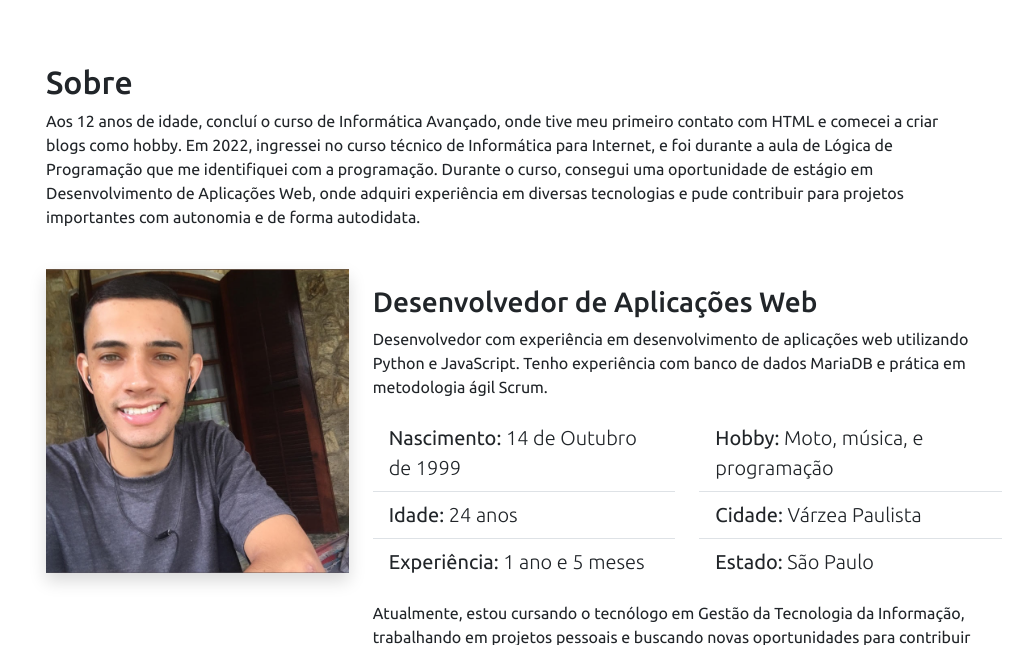
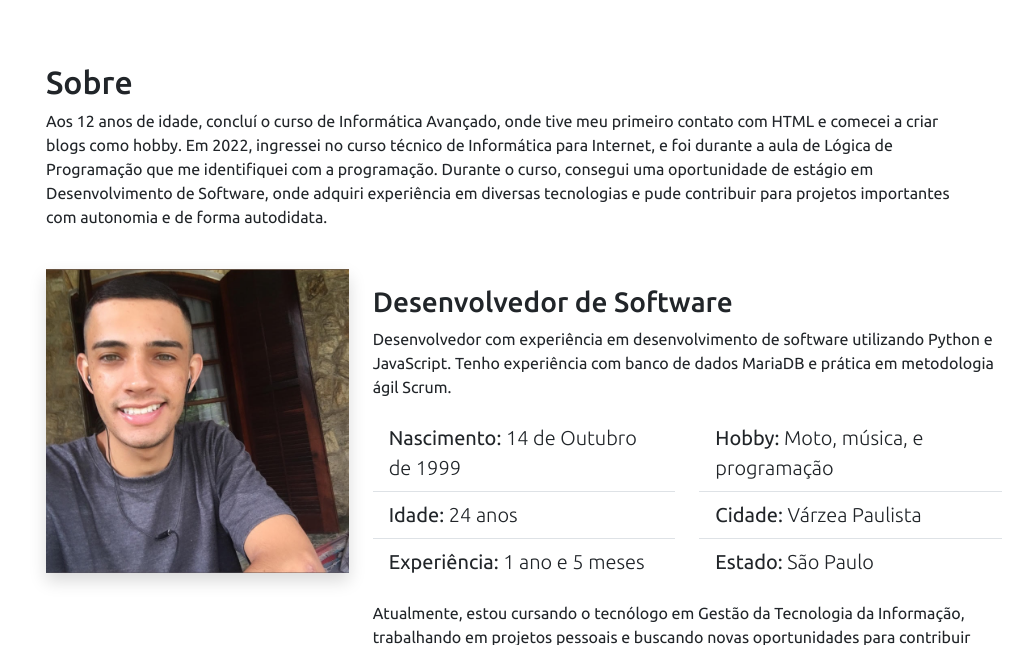
Before and after one commit to VictorHugo842/portfolio-flask, a Flask app: page / in a window 1280 px wide. Shown: the part 801-1446 px from the top of the page, without its empty margins (266-1280 px from the left). Run offline with Flask 3, Linux system fonts and the light colour scheme; some libraries are stand-ins or nearby versions.

Commit message:
wallpaper

```diff
--- a/static/style.css
+++ b/static/style.css
@@ -94,7 +94,7 @@ body {
 }
 
 section#inicio {
-    background-image: url("img/wallpaper-background.png");
+    background-image: url("img/wallpaper-background2.png");
     background-repeat: no-repeat;
     background-size: cover;
     background-attachment: fixed;
--- a/templates/index.html
+++ b/templates/index.html
@@ -74,7 +74,7 @@
         <section id="inicio" class="row m-0 p-0">
             <div class="col-md-5 d-flex justify-content-center align-items-center flex-column">
                 <h2 class="text-white text-shadow">Victor Hugo</h2>
-                <span id="subtitle" class="text-white text-shadow">Desenvolvedor de Aplicações Web</span>
+                <span id="subtitle" class="text-white text-shadow">Desenvolvedor de Software</span>
             </div>
 
             <div class="col-md-7 d-flex justify-content-end align-items-end flex-column">
@@ -96,7 +96,7 @@
 
                         Em 2022, ingressei no curso técnico de Informática para Internet, e foi durante a aula de Lógica
                         de Programação que me identifiquei com a programação.
-                        Durante o curso, consegui uma oportunidade de estágio em Desenvolvimento de Aplicações Web, onde
+                        Durante o curso, consegui uma oportunidade de estágio em Desenvolvimento de Software, onde
                         adquiri experiência em diversas tecnologias e pude contribuir para projetos importantes com
                         autonomia e de forma autodidata.
                     </p>
@@ -109,8 +109,8 @@
                     <img class="img-fluid shadow" src="../static/img/admin.jpg" alt="Foto do Admin" data-anime="left">
                 </div>
                 <div class="col-md-8" data-anime="right">
-                    <h3 class="mt-3">Desenvolvedor de Aplicações Web</h3>
-                    <p>Desenvolvedor com experiência em desenvolvimento de aplicações web utilizando Python e
+                    <h3 class="mt-3">Desenvolvedor de Software</h3>
+                    <p>Desenvolvedor com experiência em desenvolvimento de software utilizando Python e
                         JavaScript. Tenho experiência com banco de dados MariaDB e prática em metodologia ágil Scrum.
                     </p>
 
```
Also changed, not shown: static/img/wallpaper-background2.png (added), static/img/wallpaper.jpg (deleted), static/img/wallpaper2.jpg (deleted).
